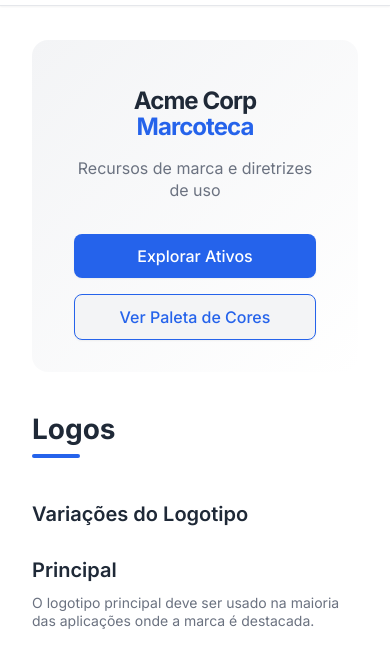
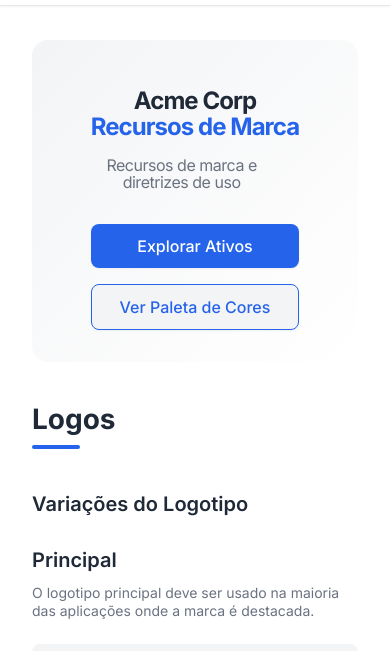
Before and after one commit to joaoRoncalio/template-ativosmarca, an Astro site: page / in a window 390 px wide. Shown: the part 56-707 px from the top of the page. Built offline with nearby package versions, Linux system fonts and the light colour scheme; Astro itself is replaced by a stand-in of ours.

Commit message:
Pequenas atualizações de conteúdo

```diff
--- a/src/data/brand.json
+++ b/src/data/brand.json
@@ -1,9 +1,10 @@
 {
   "companyName": "Acme Corp",
+  "heroSubtitle": "Recursos de Marca",
   "tagline": "Recursos de marca e diretrizes de uso",
   "ui": {
     "meta": {
-      "title": "Marcoteca",
+      "title": "Acme Corp | Marcoteca Template",
       "description": "Recursos de marca e diretrizes de uso da Acme Corp."
     },
     "theme": {
@@ -52,9 +53,10 @@
     "footer": {
       "brandAssets": "Recursos de Marca",
       "resources": "Links Úteis",
-      "marcotecaCTA": "Faça sua Marcoteca",
-      "brandGuidelinesPdf": "PDF do Guia de Marca",
-      "PDFurl": "https://example.com/brand-guidelines.pdf",
+      "link01Label": "Faça sua Marcoteca",
+      "link01Url": "https://example.com/marcoteca",
+      "link02Label": "PDF do Guia de Marca",
+      "link02Url": "https://example.com/brand-guidelines.pdf",
       "contactBrandTeam": "Contatar Equipe de Marca",
       "contactMail": "contato@montefiorestudio.com",
       "copyright": "© 2025 Acme Corp. WebDev & Design por <a href='https://montefiorestudio.com' target='_blank'>Montefiore Studio</a>."
@@ -62,6 +64,7 @@
   },
   "logos": {
     "principal": {
+      "_comment": "LOGO PRINCIPAL",
       "svg": "/assets/logo-primary.svg",
       "png": "/assets/logo-primary.png",
       "description": "O logotipo principal deve ser usado na maioria das aplicações onde a marca é destacada.",
@@ -309,6 +312,6 @@
     }
   },
   "mockups": {
-    "intro": "Aqui estão algumas aplicações da marca para ilustrar como ela pode ser usada em diferentes contextos. Cada mockup representa um cenário realista em que a marca pode ser aplicada."
+    "intro": "Aqui estão algumas aplicações da marca para ilustrar como ela pode ser usada em diferentes contextos."
   }
 }
--- a/src/layouts/Layout.astro
+++ b/src/layouts/Layout.astro
@@ -38,7 +38,7 @@
     <script
       src="https://cdn.jsdelivr.net/npm/@splidejs/splide@4.1.4/dist/js/splide.min.js"
     ></script>
-    <title>{brandData.companyName} {brandData.ui.meta.title}</title>
+    <title>{Astro.props.title}</title>
     <script src="/js/colorManager.js" type="module" is:inline></script>
 
     <!-- Hidden element to store brand data for JavaScript access -->
@@ -158,6 +158,9 @@
               <a href="#typography" class="nav-link"
                 >{brandData.ui.navigation.links.typography}</a
               >
+              <a href="#mockups" class="nav-link"
+                >{brandData.ui.navigation.links.mockups}</a
+              >
             </div>
 
             <ThemeToggle />
@@ -219,13 +222,13 @@
             <h3>{brandData.ui.footer.resources}</h3>
             <ul>
               <li>
-                <a href="https://marcoteca.com.br"
-                  >{brandData.ui.footer.marcotecaCTA}</a
+                <a href={brandData.ui.footer.link01Url} target="_blank"
+                  >{brandData.ui.footer.link01Label}</a
                 >
               </li>
               <li>
-                <a href={brandData.ui.footer.PDFurl} target="_blank"
-                  >{brandData.ui.footer.brandGuidelinesPdf}</a
+                <a href={brandData.ui.footer.link02Url} target="_blank"
+                  >{brandData.ui.footer.link02Label}</a
                 >
               </li>
               <li>
--- a/src/pages/index.astro
+++ b/src/pages/index.astro
@@ -41,7 +41,7 @@
 
 <Layout
   title={brandData.ui.meta.title}
-  description={`${brandData.ui.meta.description} ${brandData.companyName}`}
+  description={brandData.ui.meta.description}
 >
   <!-- Hidden element to store brand data for JavaScript access -->
   <script
@@ -53,7 +53,7 @@
   <div class="container">
     <section class="hero">
       <div class="hero-content">
-        <h1>{brandData.companyName} <span>{brandData.ui.meta.title}</span></h1>
+        <h1>{brandData.companyName} <span>{brandData.heroSubtitle}</span></h1>
         <p>{brandData.tagline}</p>
         <div class="hero-cta">
           <a href="#logos" class="btn btn-primary"
@@ -394,7 +394,7 @@
         </div>
       </div>
     </section>
-    <section class="section">
+    <section id="mockups" class="section">
       <h2>{brandData.ui.sections.mockups || "Aplicações"}</h2>
       <p class="mockup-intro">
         {brandData.mockups.intro || "Descrição das aplicações"}
--- a/src/styles/global.css
+++ b/src/styles/global.css
@@ -695,7 +695,8 @@
   font-size: var(--font-size-body-large);
   color: var(--text-light);
   margin: 1.5rem 0;
-  line-height: var(--line-height-relaxed);
+  line-height: var(--line-height-normal);
+  letter-spacing: -0.02em;
 }
 
 .hero-cta {
@@ -879,7 +880,7 @@
 .typography-intro,
 .color-intro,
 .mockup-intro {
-  max-width: 60%;
+  max-width: 52ch;
 }
 
 .typography-header p {
@@ -1236,9 +1237,11 @@
   }
 
   .hero p {
-    max-width: 24ch;
+    max-width: 18ch;
     font-size: var(--font-size-small);
     margin: 1rem 0;
+    line-height: var(--line-height-tight);
+    letter-spacing: -0.03em;
   }
 
   .section h2 {
```
Also changed, not shown: README.md.
